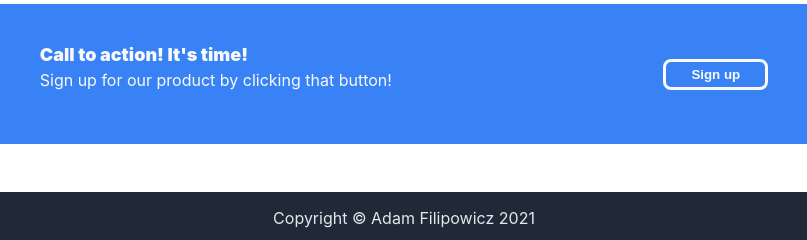
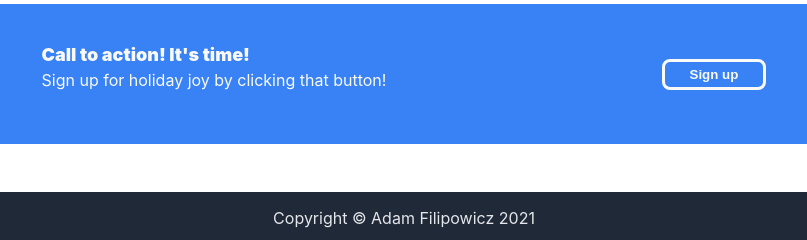
Before and after one commit to adam-filipowicz/landing-page, a plain HTML site: page index.html in a window 1280 px wide. Shown: the part 2650-2890 px from the top of the page, 236-1043 px from the left. Drawn offline with Linux system fonts and the light colour scheme.

Commit message:
Updated sign up text

```diff
--- a/index.html
+++ b/index.html
@@ -65,7 +65,7 @@
     <div class="sign-up" id="sign-up">
         <div class="sign-up-text">
             <h3>Call to action! It's time!</h3>
-            <p>Sign up for our product by clicking that button!</p>
+            <p>Sign up for holiday joy by clicking that button!</p>
         </div>
         <button class="sign-up-button">Sign up</button>
     </div>
```
